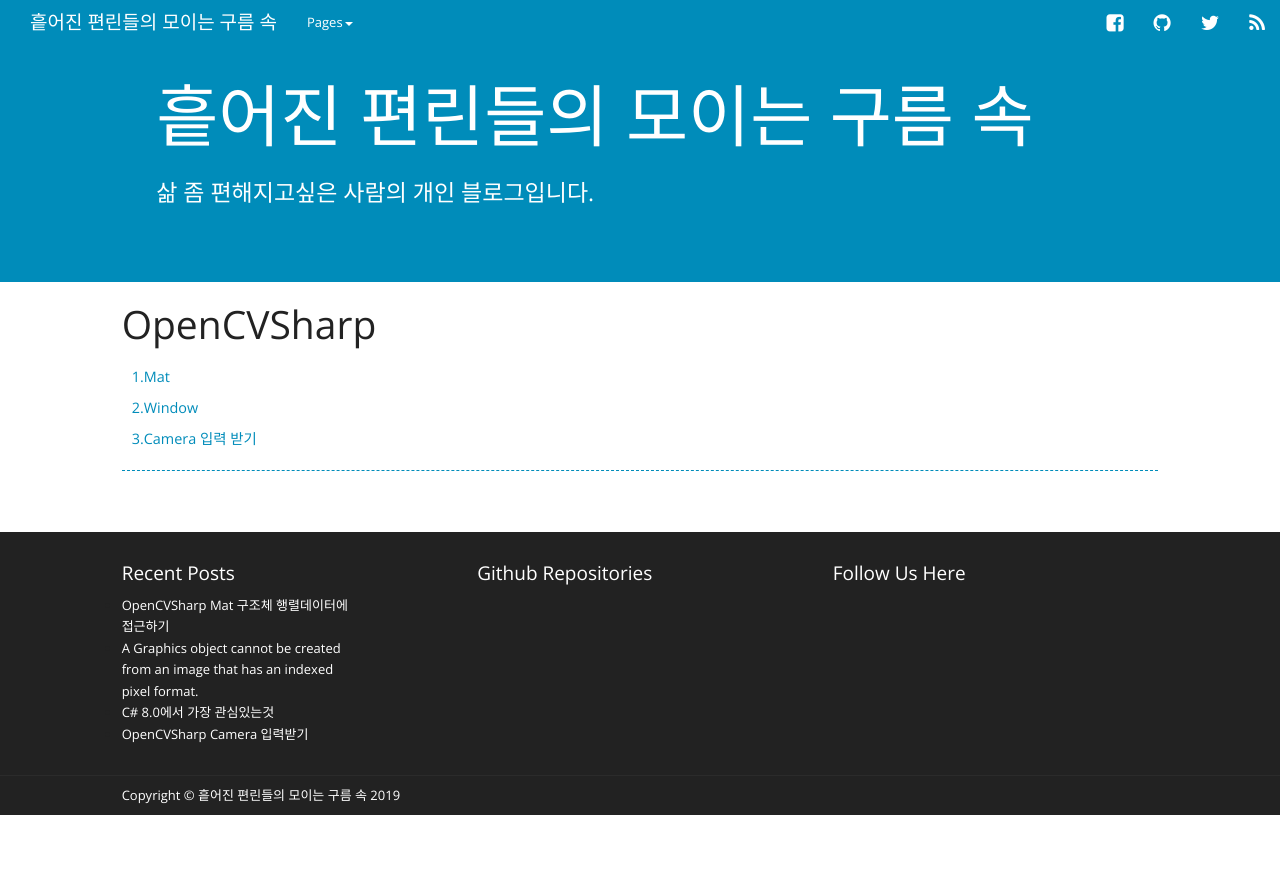
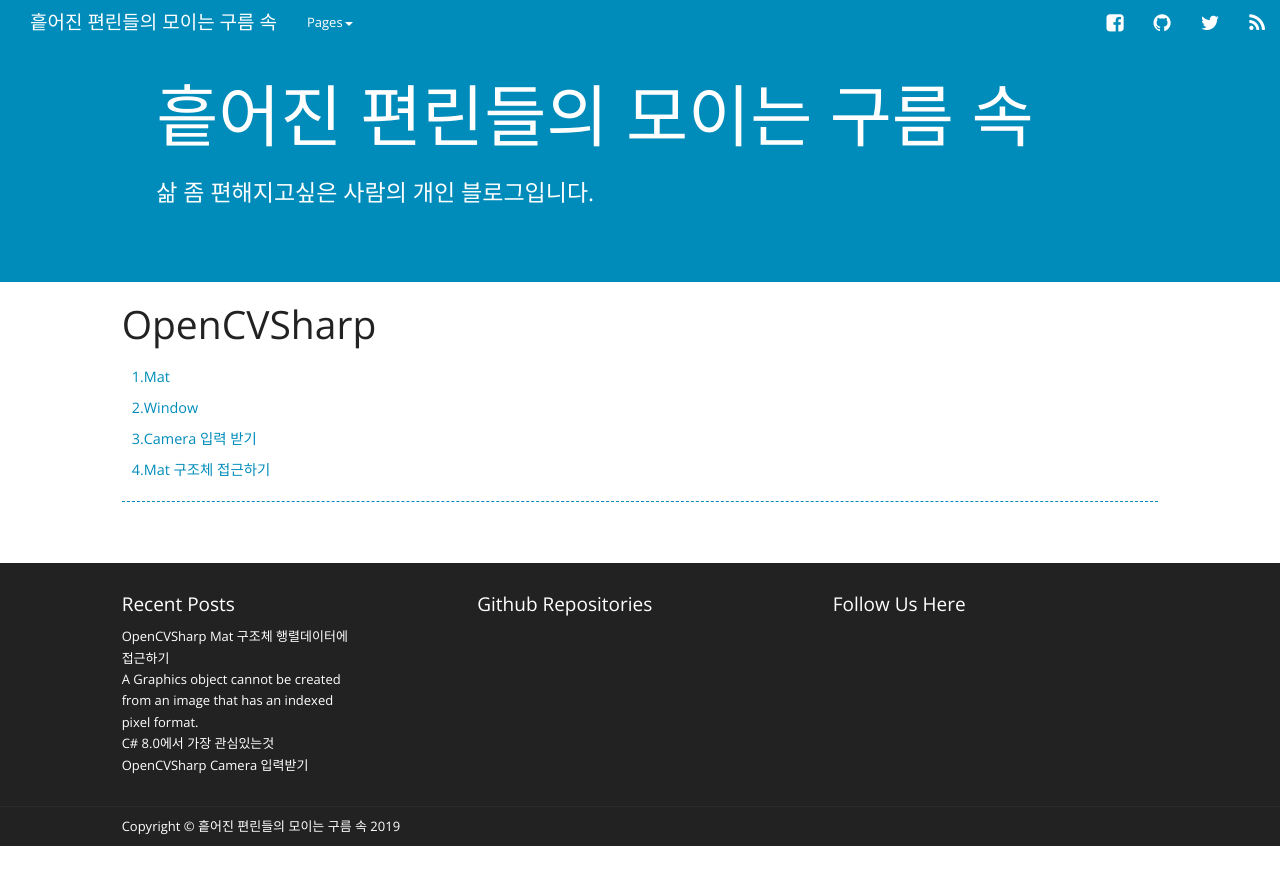
Before and after one commit to MeigoArisa/meigoarisa.github.io, a Jekyll site: the page built from OpenCVSharp.md, in a window 1280 px wide. Shown: the top 885 px of the page. Built offline with Jekyll 4.4.1, drawn with Linux system fonts in a browser that asks for light colours; nearby versions of some CDN libraries; comment, search, counter and statistics services are not loaded.

Commit message:
category Add

```diff
--- a/OpenCVSharp.md
+++ b/OpenCVSharp.md
@@ -9,3 +9,5 @@ permalink: /OpenCVSharp/
 [2.Window](<https://meigoarisa.github.io/blog/2019/05/26/1-OpenCVSharp-Window>)
 
 [3.Camera 입력 받기](<https://meigoarisa.github.io/blog/2019/05/27/OpenCVSharp-Camera-입력받기>)
+
+[4.Mat 구조체 접근하기](https://meigoarisa.github.io/blog/2019/05/31/1-OpenCVSharp-Mat-구조체-접근하기)
```
